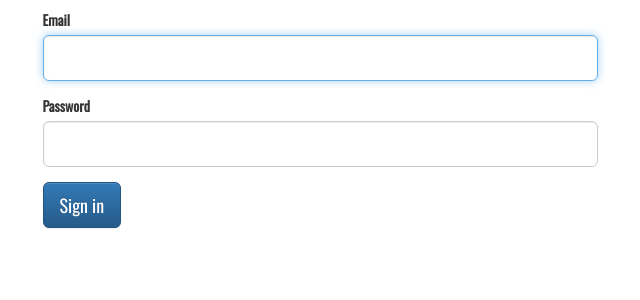
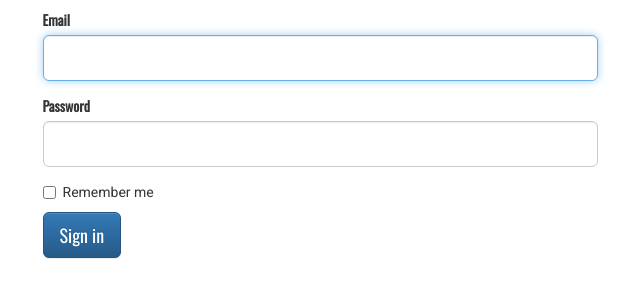
Before and after one commit to jparker/therminator_server, a Flask app: page /sign-in in a window 1280 px wide. Shown: the part 168-468 px from the top of the page, without its empty margins (320-960 px from the left). Run offline with Flask 2, Linux system fonts and the light colour scheme; some libraries are stand-ins or nearby versions.

Commit message:
added "remember me" option to sign in form

```diff
--- a/therminator/forms.py
+++ b/therminator/forms.py
@@ -1,8 +1,9 @@
 from flask_wtf import FlaskForm
-from wtforms import PasswordField
+from wtforms import BooleanField, PasswordField
 from wtforms.fields.html5 import EmailField
 from wtforms.validators import DataRequired
 
 class SignInForm(FlaskForm):
     email = EmailField('Email', validators=[DataRequired()])
     password = PasswordField('Password')
+    remember = BooleanField('Remember me')
--- a/therminator/templates/sign_in.html
+++ b/therminator/templates/sign_in.html
@@ -15,6 +15,14 @@
         {{ form.password.label(class="control-label") }}
         {{ form.password(class="form-control") }}
       </div>
+      <div class+"form-group form-group-lg">
+        <div class="checkbox">
+          <label>
+            {{ form.remember() }}
+            Remember me
+          </label>
+        </div>
+      </div>
       <button type="submit" class="btn btn-primary btn-lg">
         Sign in
       </button>
--- a/therminator/views.py
+++ b/therminator/views.py
@@ -37,7 +37,7 @@ def sign_in():
         user = User.query.filter_by(email=form.email.data).first()
         if user and user.is_correct_password(form.password.data):
             app.logger.info('User {!r} signed in'.format(user.email))
-            login_user(user)
+            login_user(user, remember=form.remember.data)
             flash('You have successfully signed in.', 'success')
             return redirect_back('list_homes')
         else:
```
